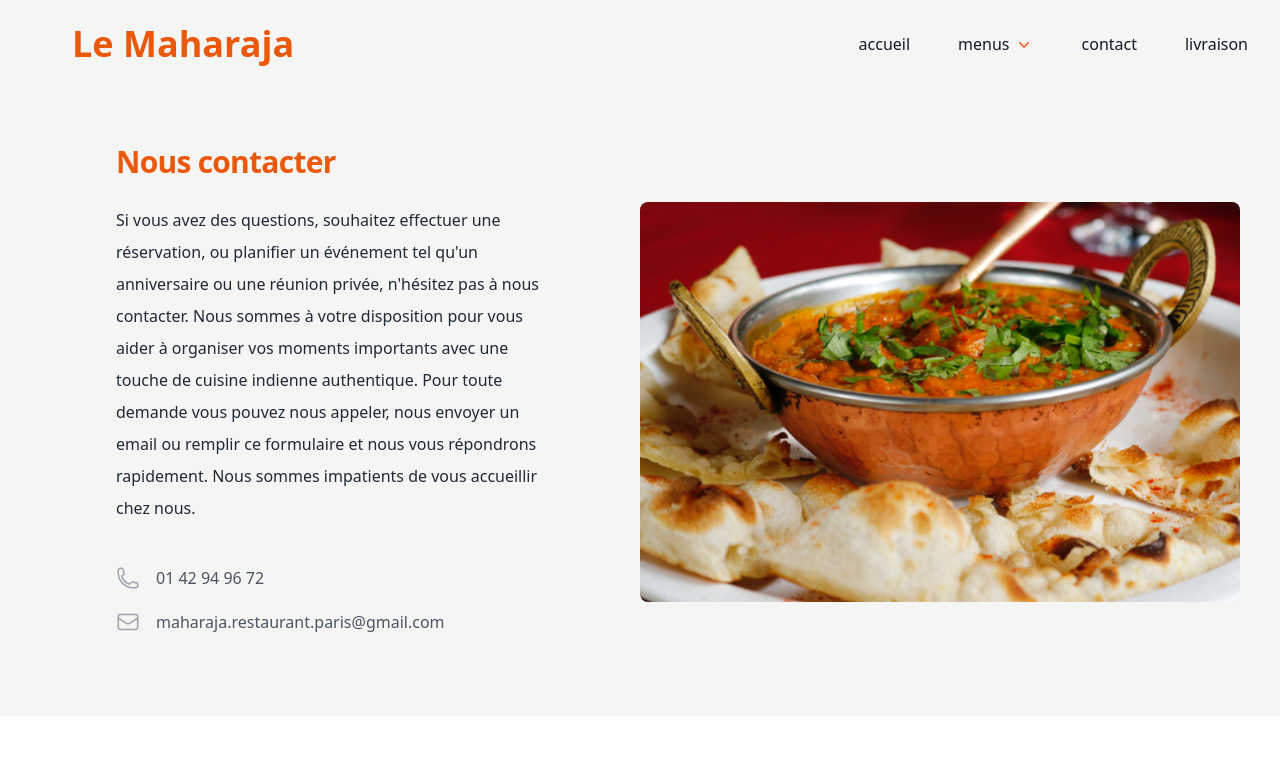
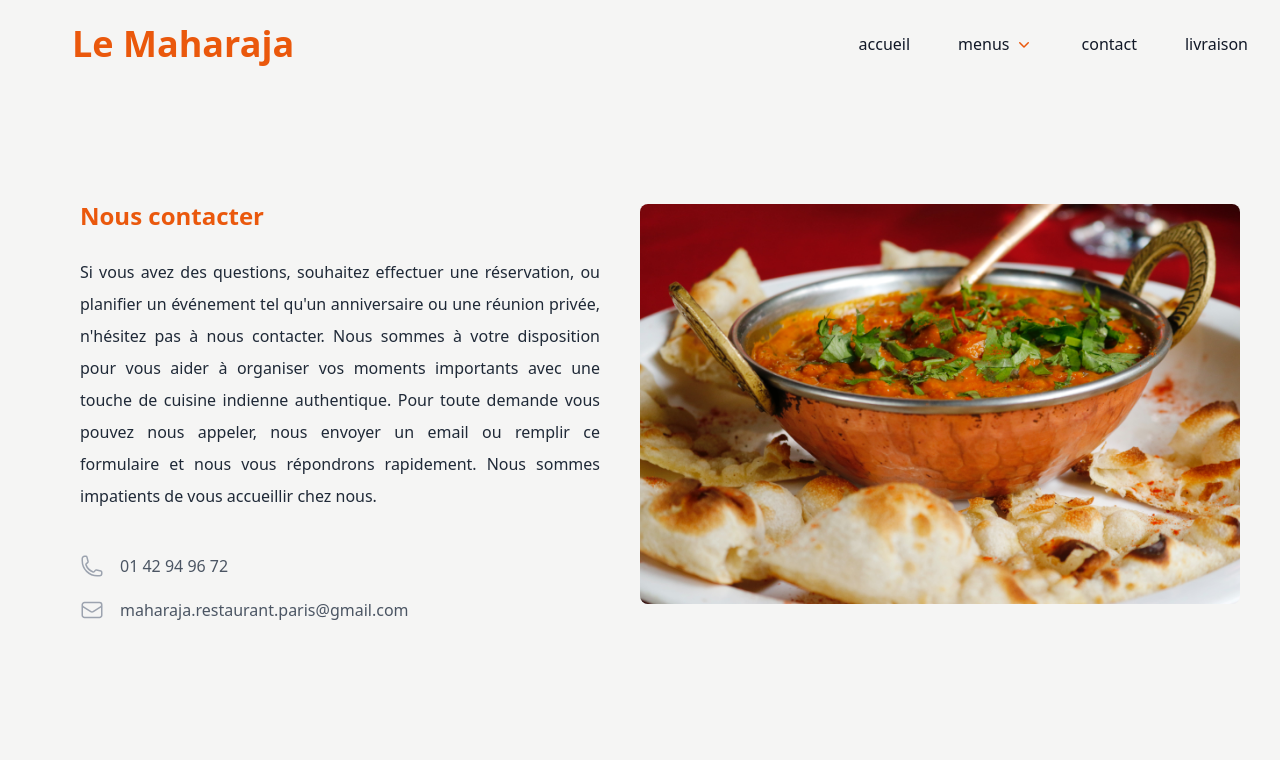
Before and after one commit to comels/maharaja-react, a React (Vite) app: page /contact in a window 1280 px wide. Shown: the top 760 px of the page. Built offline with nearby package versions, Linux system fonts and the light colour scheme.

Commit message:
new contact style

```diff
--- a/src/App.jsx
+++ b/src/App.jsx
@@ -2,6 +2,7 @@ import React from "react";
 import { BrowserRouter, Route, Routes } from "react-router-dom";
 import Home from "./pages/Home";
 import Contact from "./pages/Contact";
+import Contact2 from "./pages/Contact2";
 import NotFound from "./pages/NotFound";
 import Plats from "./pages/Plats";
 import Entrees from "./pages/Entrees";
@@ -17,7 +18,7 @@ const App = () => {
         <Route path="/entrees" element={<Entrees />} />
         <Route path="/formules" element={<Formules />} />
         <Route path="/desserts" element={<Desserts />} />
-        <Route path="/contact" element={<Contact />} />
+        <Route path="/contact" element={<Contact2 />} />
         <Route path="*" element={<NotFound />} />
       </Routes>
     </BrowserRouter>
--- a/src/pages/Contact.jsx
+++ b/src/pages/Contact.jsx
@@ -7,7 +7,6 @@ const Contact = () => {
   return (
     <div className="bg-stone-100">
       <Nav2 />
-      <div className="relative isolate">
         <div className="mx-auto px-10 max-w-7xl grid grid-cols-1 lg:grid-cols-2 items-center">
           <div className="relative px-6 pb-20 pt-14 sm:pt-22">
             <div className="mx-auto max-w-xl lg:max-w-md">
@@ -62,7 +61,6 @@ const Contact = () => {
           </div>
             <img className="rounded-lg" src="plat-1.jpeg" alt="" />
 
-        </div>
       </div>
       <Footer />
     </div>
--- /dev/null
+++ b/src/pages/Contact2.jsx
@@ -0,0 +1,73 @@
+import { EnvelopeIcon, PhoneIcon } from "@heroicons/react/24/outline";
+import Nav2 from "../components/Nav2";
+import Footer from "../components/Footer";
+
+const Home = () => {
+  return (
+    <div className="bg-stone-100">
+      <Nav2 />
+
+      <div className="grid justify-items-center mx-10 mb-20 items-center grid-cols-1 lg:grid-cols-2">
+        <div className="px-10 py-24">
+          <div className="mx-auto max-w-xl">
+            <p className="text-2xl mt-4 font-bold text-orange-600">
+              Nous contacter
+            </p>
+            <p className="mt-6 text-base font-light text-justify leading-8 text-gray-800">
+              Si vous avez des questions, souhaitez effectuer une réservation,
+              ou planifier un événement tel qu'un anniversaire ou une réunion
+              privée, n'hésitez pas à nous contacter. Nous sommes à votre
+              disposition pour vous aider à organiser vos moments importants
+              avec une touche de cuisine indienne authentique. Pour toute
+              demande vous pouvez nous appeler, nous envoyer un email ou remplir
+              ce formulaire et nous vous répondrons rapidement. Nous sommes
+              impatients de vous accueillir chez nous.
+            </p>
+            <dl className="mt-10 space-y-4 text-base leading-7 text-gray-600">
+              <div className="flex gap-x-4">
+                <dt className="flex-none">
+                  <PhoneIcon
+                    className="h-7 w-6 text-gray-400"
+                    aria-hidden="true"
+                  />
+                </dt>
+                <dd>
+                  <a
+                    className="hover:text-gray-900 font-light"
+                    href="tel:+336 66 67 96 88"
+                  >
+                    01 42 94 96 72
+                  </a>
+                </dd>
+              </div>
+              <div className="flex gap-x-4">
+                <dt className="flex-none">
+                  <EnvelopeIcon
+                    className="h-7 w-6 text-gray-400"
+                    aria-hidden="true"
+                  />
+                </dt>
+                <dd>
+                  <a
+                    className="hover:text-gray-900 font-light"
+                    href="mailto:come.l.s@hotmail.fr"
+                  >
+                    maharaja.restaurant.paris@gmail.com
+                  </a>
+                </dd>
+              </div>
+            </dl>
+          </div>
+        </div>
+        <img
+          className="mx-10 object-contain rounded-lg"
+          src="plat-1.jpeg"
+          alt=""
+        />
+      </div>
+      <Footer />
+    </div>
+  );
+};
+
+export default Home;
--- a/src/pages/Home.jsx
+++ b/src/pages/Home.jsx
@@ -4,37 +4,33 @@ import Footer from "../components/Footer";
 
 const Home = () => {
   return (
-    <div className="flex flex-col min-h-screen bg-stone-100">
+    <div className="bg-stone-100">
       <Nav2 />
 
-      <main className="flex-grow">
-        <div className="grid items-center justify-items-center grid-cols-1 lg:grid-cols-2">
-          <div className="px-6 py-24">
+      <div className="grid justify-items-center mx-10 mb-20 items-center grid-cols-1 lg:grid-cols-2">
+        <div className="px-10 py-24">
           <div className="mx-auto max-w-xl">
             <p className="text-2xl mt-4 font-bold text-orange-600">
               Spécialitées Indiennes et Sri Lankaises
             </p>
             <p className="mt-6 text-base font-light text-justify leading-8 text-gray-800">
               Au Maharaja, notre passion est de vous emmener dans un voyage
-                culinaire inoubliable, où les saveurs de l'Inde et du Sri Lanka
-                se rencontrent. Chaque plat est une célébration des arômes
-                exotiques, avec des ingrédients comme les poivrons épicés, le
-                safran parfumé et les masalas authentiques, tous soigneusement
-                choisis et importés des diverses régions du sous-continent.
-                Découvrez un éventail de spécialités traditionnelles, du poulet
-                tikka masala à l'irrésistible biriyani d'agneau, sans oublier le
-                délicieux daal maakhni. Accompagnez-les de nan croustillant ou
-                de riz parfumé pour une expérience gustative complète. Avec la
-                qualité exceptionnelle de nos ingrédients et le savoir-faire de
-                notre chef, nous vous promettons un moment de pur plaisir
-                culinaire.
+              culinaire inoubliable, où les saveurs de l'Inde et du Sri Lanka se
+              rencontrent. Chaque plat est une célébration des arômes exotiques,
+              avec des ingrédients comme les poivrons épicés, le safran parfumé
+              et les masalas authentiques, tous soigneusement choisis et
+              importés des diverses régions du sous-continent. Découvrez un
+              éventail de spécialités traditionnelles, du poulet tikka masala à
+              l'irrésistible biriyani d'agneau, sans oublier le délicieux daal
+              maakhni. Accompagnez-les de nan croustillant ou de riz parfumé
+              pour une expérience gustative complète. Avec la qualité
+              exceptionnelle de nos ingrédients et le savoir-faire de notre
+              chef, nous vous promettons un moment de pur plaisir culinaire.
             </p>
           </div>
         </div>
-          <img className="object-contain rounded-lg" src="plat-2.avif" alt="" />
+        <img className="mx-10 object-contain rounded-lg" src="plat-2.avif" alt="" />
       </div>
-      </main>
-
       <Footer />
     </div>
   );
```
Lines whose indentation alone changed are shown as unchanged.
